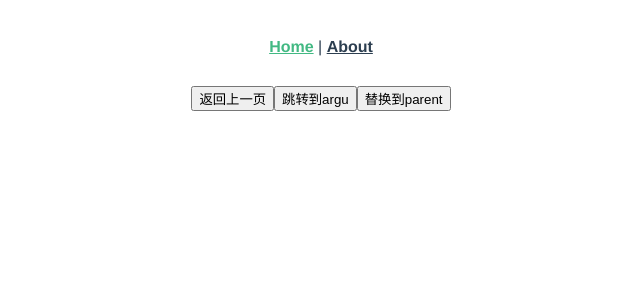
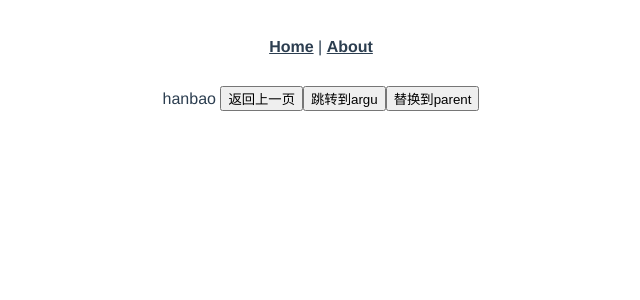
Before and after one commit to RuyiT/cource, a Vue app: page /#/ in a window 1280 px wide. Shown: the top 300 px of the page, without its empty margins (319-959 px from the left). Built offline with nearby package versions, Linux system fonts and the light colour scheme.

Commit message:
vue-router2+vue动画

```diff
--- a/package.json
+++ b/package.json
@@ -20,6 +20,8 @@
     "babel-eslint": "^10.0.3",
     "eslint": "^6.7.2",
     "eslint-plugin-vue": "^6.1.2",
+    "less": "^3.11.1",
+    "less-loader": "^5.0.0",
     "mockjs": "^1.1.0",
     "vue-template-compiler": "^2.6.11"
   }
--- a/src/App.vue
+++ b/src/App.vue
@@ -10,9 +10,12 @@
     </div>
 
 		<!--命名视图-->
-    <router-view/>
-		<router-view name='emali'></router-view>
-		<router-view name='tel'></router-view>
+		<transition-group name="router">
+		<!-- <transition-group :name="routerTransition"> -->
+			<router-view key="default" />
+			<router-view key="email" name='emali'></router-view>
+			<router-view key="tel" name='tel'></router-view>
+		</transition-group>
   </div>
 </template>
 
@@ -21,11 +24,38 @@ export default {
   name: '',
   data () {
     return {
+			routerTransition: ''
     }
-  }
+	},
+	watch: {
+		'$router' (to) {
+			// 为指定的路由切换动效
+			to.query && to.query.transitionName && (this.routerTransition = to.query.transitionName)
+		}
+	}
 }
 </script>
-<style>
+<style lang='less'>
+// 页面进入时的效果
+.router-enter { // 即将进入路由
+	opacity: 0;
+}
+.router-enter-active { // 设置组件从没有到有的过程
+	transition: opacity  1s ease;
+}
+.router-enter-to { // 页面完全显示之后的状态
+	opacity: 1;
+}
+// 页面离开时的效果
+.router-leave { // 即将离开路由
+	opacity: 1;
+}
+.router-leave-active {
+	transition: opacity  1s ease;
+}
+.router-leave-to {
+	opacity: 0;
+}
 #app {
   font-family: Avenir, Helvetica, Arial, sans-serif;
   -webkit-font-smoothing: antialiased;
--- a/src/lib/util.js
+++ b/src/lib/util.js
@@ -1 +1,4 @@
 //放一些与业务有关的方法
+export const setTitle = (title) => {
+	window.document.title = title || 'admin'
+}
--- a/src/router/index.js
+++ b/src/router/index.js
@@ -1,11 +1,51 @@
 import Vue from 'vue'
 import VueRouter from 'vue-router'
 import routes from './router'
+import { setTitle } from '@/lib/util.js'
 
 Vue.use(VueRouter)
 
 const router = new VueRouter({
+	mode: 'history', //默认Hash模式带#号
   routes: routes
 })
 
+const HAS_LOGINED = true
+
+//路由前置守卫
+router.beforeEach((to, from, next) => {
+	to.meta && to.meta.title && setTitle(to.meta.title)
+	if(to.name !== 'login') { //判断是否时登陆页面
+		if(HAS_LOGINED) next() //判断是否已经登陆，已经登陆直接跳转
+		else next({ name: 'login'}) //没有登陆的话跳转到登陆页面
+	} else {
+		if (HAS_LOGINED) next({ name: 'Home'}) //跳转的是登陆页面的话，如果已经登陆跳转到Home页
+		else next()
+	}
+})
+
+//在导航被确认之前，所有组件内守卫和异步路由组件解析之后调用
+// router.beforeResolve((to, from, next) => {})
+
+//路由后置守卫
+//不能阻止页面跳转
+router.afterEach((to, form) => {
+	//logining = false
+})
+
+/**
+ * 完整的路由解析流程
+ * 1. 导航被触发
+ * 2. 在失活的组件 (即将离开的组件) 里调用离开守卫 beforeRouteLeave (home)
+ * 3. 调用全局的前置守卫 beforeEach (./)
+ * 4. 在重用的组件里调用 beforeRouteUpdate (argu)
+ * 5. 调用路由独享的守卫 beforeEnter (./router.js)
+ * 6. 解析异步路由组件
+ * 7. 在被激活的组件 (即将进入的页面组件) 里调用 beforeRouteEnter (home)
+ * 8. 调用全局的解析守卫 beforeResolve (./)
+ * 9. 导航被确认
+ * 10. 调用全局的后置守卫afterEach
+ * 11. 触发DOM更新
+ * 12. 用创建号的实列调用beforeRouteEnter守卫传给next的回调函数
+ */
 export default router
--- a/src/router/router.js
+++ b/src/router/router.js
@@ -4,7 +4,14 @@ export default [
 		path: '/',
 		name: 'Home',
 		alias: 'home_page', //别名路径，输入这个路径也是home
-		component: Home
+		component: Home,
+		props: route => ({ //函数模式路由传参
+			food: route.query.food //这是一个对象，也可以用函数模式返回对象
+		}),
+		beforeEnter: (to, form, next) => { //路由内独享守卫
+			//写些判断逻辑
+			next()
+		}
 	},
 	{
 		path: '/about',
@@ -12,12 +19,25 @@ export default [
 		// route level code-splitting
 		// this generates a separate chunk (about.[hash].js) for this route 打包的时候生成一个具名的文件
 		// which is lazy-loaded when the route is visited. 起懒加载的作用
-		component: () => import(/* webpackChunkName: "about" */ '../views/About.vue')
+		component: () => import(/* webpackChunkName: "about" */ '../views/About.vue'),
+		props: { //2.普通路由传参，对象模式
+			food: 'banana'
+		},
+		meta: { // 路由原信息, 做一些权限处理
+			title: '关于'
+		}
 	},
 	{
 		path: '/argu/:name', //动态路由
 		name: 'argu',
-		component: () => import('@/views/argu.vue')
+		component: () => import('@/views/argu.vue'),
+		props: true //1.动态路由传参
+
+	},
+	{
+		path: '/login',
+		name: 'login',
+		component: () => import('@/views/login.vue')
 	},
 	{
 		path: '/parent', //嵌套路由
@@ -39,7 +59,7 @@ export default [
 		}
 	},
 	{
-		path: '*', //路由重定向
+		path: '/main', //路由重定向
 		// redirect: '/'
 		// redirect: {
 		// 	name: 'Home'
@@ -52,5 +72,9 @@ export default [
 				name: 'Home'
 			}
 		}
+	},
+	{
+		path: '*',
+		component: () => import('@/views/error_404.vue')
 	}
 ]
--- a/src/views/About.vue
+++ b/src/views/About.vue
@@ -1,5 +1,21 @@
 <template>
   <div class="about">
     <h1>This is an about page</h1>
+		<div>{{ food }}</div>
   </div>
 </template>
+<script>
+export default {
+	name: 'about',
+	props: {
+		food: {
+			type: String,
+			default: 'apple'
+		}
+	},
+	data () {
+		return {
+		}
+	}
+}
+</script>
--- a/src/views/Home.vue
+++ b/src/views/Home.vue
@@ -1,5 +1,6 @@
 <template>
   <div class="home">
+		{{ food }}
     <button @click="handleClick('back')">返回上一页</button>
     <button @click="handleClick('push')">跳转到argu</button>
     <button @click="handleClick('replace')">替换到parent</button>
@@ -11,10 +12,28 @@
 // import HelloWorld from '@/components/HelloWorld.vue'
 
 export default {
-  name: 'Home',
+	name: 'Home',
+	props: {
+		food: {
+			type: String,
+			default: 'hanbao'
+		}
+	},
   // components: {
   //   HelloWorld
-  // },
+	// },
+	beforeRouteEnter (to, from, next) {
+		// 即将进入页面的时候调用，获取不到this
+		next(vm => {
+			console.log(vm)
+		})
+	},
+	beforeRouteLeave (to, from, next) {
+		// 当用户要离开页面的时候处理一些逻辑
+		const leave = confirm('您确定要离开吗?')
+		if (leave) next()
+		else next(false)
+	},
   methods: {
     handleClick (type) {
       if (type === 'back') this.$router.back()
--- a/src/views/argu.vue
+++ b/src/views/argu.vue
@@ -1,19 +1,29 @@
 <template>
 	<div>
-		{{ $route.params.name}}
+		{{ name }}
 	</div>
 </template>
 
 <script>
 	export default {
-		name: '',
+		name: 'argu',
+		props: {
+			name: {
+				type: String,
+				default: 'hhh'
+			}
+		},
 		data () {
 			return {
-
+				//
 			}
 		},
+		beforeRouteUpdata (to, form, next) {
+			// 组件路由Url发生变化，组件被复用的时候调用
+			next()
+		},
 		mounted () {
-			console.log(this.$params.name)
+			// console.log(this.$params.name)
 		}
 	}
 </script>
--- /dev/null
+++ b/src/views/error_404.vue
@@ -0,0 +1,3 @@
+<template>
+	<div>404_page</div>
+</template>
--- /dev/null
+++ b/src/views/login.vue
@@ -0,0 +1,3 @@
+<template>
+	<div>Login page</div>
+</template>
```
Also changed, not shown: 1 other file (tests, documents, lock files or other folders).
